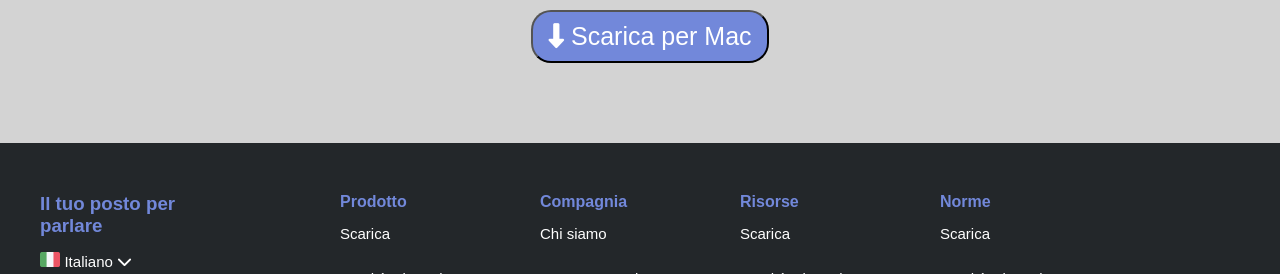
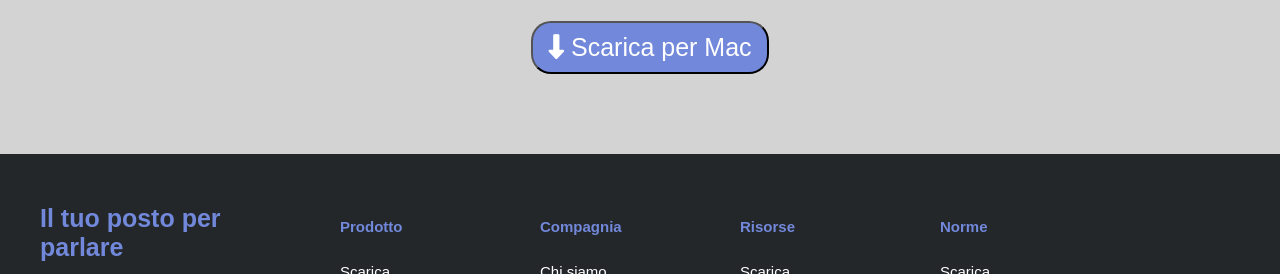
Before and after one commit to giorgiameffe/htmlcss-discord, a plain HTML site: page index.html in a window 1280 px wide. Shown: the part 2937-3211 px from the top of the page. Drawn offline with Linux system fonts and the light colour scheme.

Commit message:
feat: fixed tags

```diff
--- a/css/style.css
+++ b/css/style.css
@@ -140,6 +140,7 @@ h2 {
     line-height: 150%;
 }
 
+
 .text > p  {
     font-size: 15px;
     margin-top: 30px;
@@ -165,6 +166,7 @@ h2 {
 
 .bigcontainer p {
     font-size: 15px;
+    line-height: 150%;
 }
 
 .macbotton {
@@ -213,13 +215,14 @@ h2 {
 }
 
 .fewsections {
+    display: flex;
+}
+
+.fewsections {
     width: 800px;
     display: flex;
 }
 
-.menu {
-    width: 200px;
-}
 
 li, .social, div > .bandiera {
     list-style-type: none;
@@ -227,13 +230,18 @@ li, .social, div > .bandiera {
     font-size: 15px;
     color: #ffffff;
 }
-
-h5 {
-    font-size: 16px;
+.menu {
+    width: 200px;
+}
+h3 {
+    font-size: 25px;
+    color: #7288da;
 }
 
-h3, ul > h5 {
+.menu > li:first-child {
     color: #7288da;
+    font-weight: bold;
+
 }
 
 
--- a/index.html
+++ b/index.html
@@ -1,5 +1,5 @@
 <!DOCTYPE html>
-<html lang="en">
+<html lang="it">
 <head>
     <meta charset="UTF-8">
     <meta name="viewport" content="width=device-width, initial-scale=1.0">
@@ -12,7 +12,7 @@
     <link rel="stylesheet" href="css/style.css">
 
 </head>
-<body class="debug">
+<body>
     <!-- Intestazione della pagina -->
     <header>
         <nav class="flex-container">
@@ -40,6 +40,7 @@
                     <p class="intro">Che tu faccia parte di un club scolastico, gruppo di gamer, comunità artistica mondiale, o semplicemente un piccolo gruppo di amici che vuole passare il tempo assieme, Discord rende più facile chiacchierare ogni giorno e ritrovarsi più spesso.</p>
                     <button class="bigbutton"><i class="fa-solid fa-down-long"></i> Scarica per Mac</button>
                     <button class="bigbutton discordbutton">Apri Discord nel tuo Browser</button>
+                </div>
             </div>
         </section>
 
@@ -71,6 +72,7 @@
                 <div class="text">
                     <h2>Dove trovarsi è più facile</h2>
                     <p>Mettiti comodo in un canale vocale quando hai tempo. Gli amici nel tuo server possono vedere che sei lì e unirsi instantaneamente senza dover chiamare.</p>
+                </div>
             </div>
         </section>
 
@@ -126,7 +128,7 @@
 
                 <div class="fewsections">
                     <ul class="menu">
-                    <h5>Prodotto</h5>
+                        <li>Prodotto</li>
                         <li>Scarica</li>
                         <li>Perchè Discord</li>
                         <li>Nitro</li>
@@ -135,7 +137,7 @@
                     </ul>
 
                     <ul class="menu">
-                    <h5>Compagnia</h5>
+                        <li>Compagnia</li>
                         <li>Chi siamo</li>
                         <li>Lavora con noi</li>
                         <li>Marchio</li>
@@ -144,7 +146,7 @@
                     </ul>
 
                     <ul class="menu">
-                    <h5>Risorse</h5>
+                        <li>Risorse</li>
                         <li>Scarica</li>
                         <li>Perchè Discord</li>
                         <li>Nitro</li>
@@ -158,7 +160,7 @@
                     </ul>
 
                     <ul class="menu">
-                    <h5>Norme</h5>
+                        <li>Norme</li>
                         <li>Scarica</li>
                         <li>Perchè Discord</li>
                         <li>Nitro</li>
@@ -166,18 +168,19 @@
                         <li>Assistenza</li>
                     </ul>
                 </div>
+            </div>
         </section>
 
         <!-- Info sections -->
 
         <!-- Logo and Registrati button -->
 
-        <section class="banner bg-darkgrey">
+        <div class="banner bg-darkgrey">
             <div class="flex-container">
                 <img src="img/logo.svg" alt="">
                 <button class="smallbutton">Registrati</button>
             </div>
-        </section>
+        </div>
 
         <!-- /Logo e Registrati button -->
     </footer>
```
Lines whose indentation alone changed are shown as unchanged.
